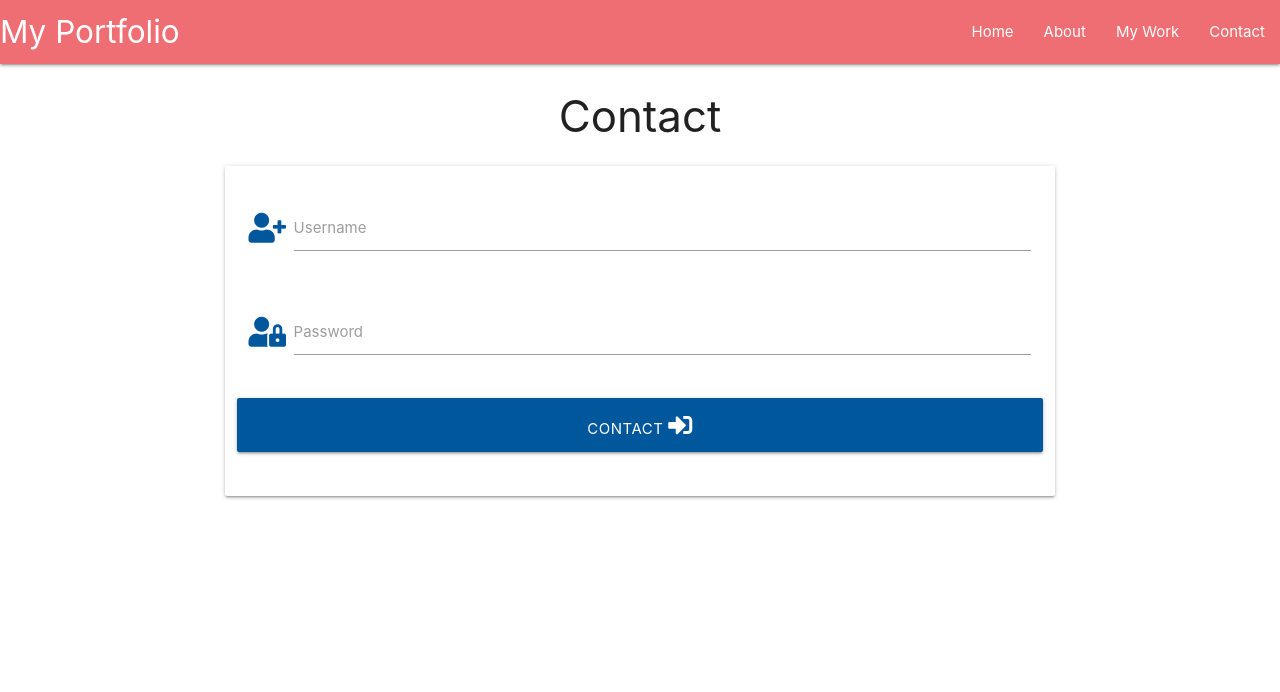
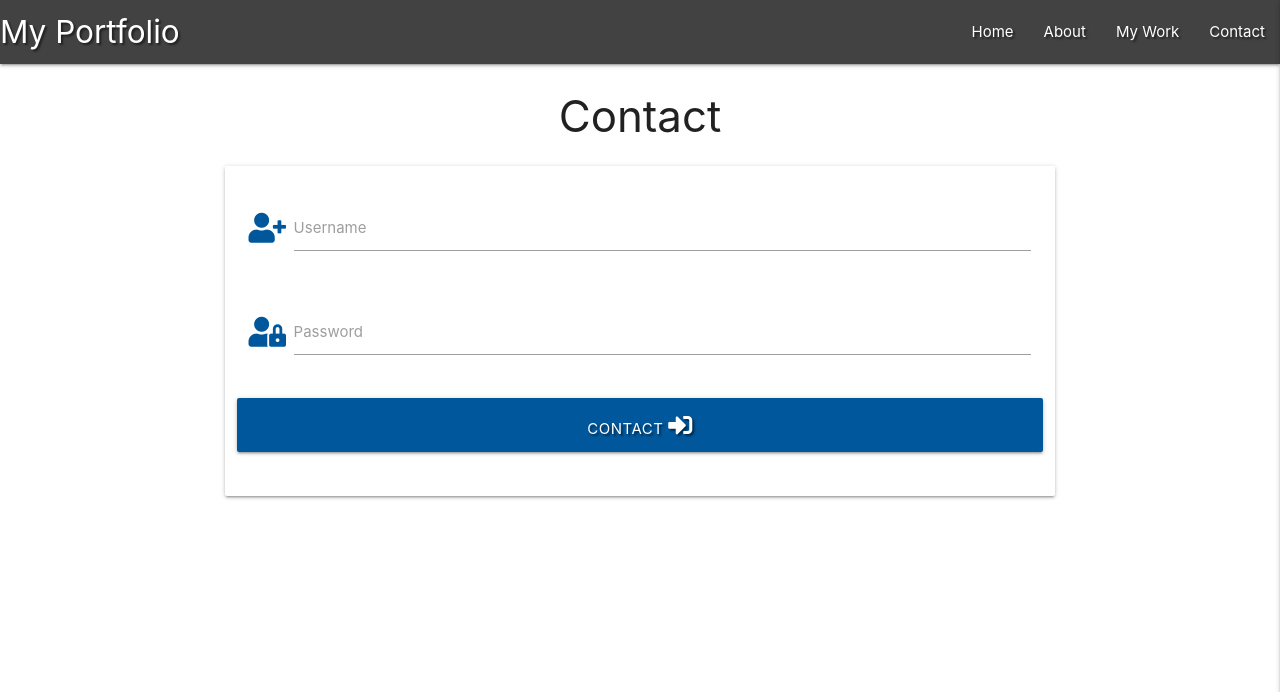
Before and after one commit to David-Gyavi/my-first-portfolio-project, a Flask app: page /contact in a window 1280 px wide. Shown: the top 692 px of the page. Run offline with Flask 2, Linux system fonts and the light colour scheme; some libraries are stand-ins or nearby versions.

Commit message:
Create of the Nav bar and the side bar

```diff
--- a/app.py
+++ b/app.py
@@ -28,6 +28,25 @@ def get_portfolio():
 
 @app.route("/contact", methods=["GET","POST"])
 def contact():
+    if request.method == "POST":
+        # check if username already exists in db
+        existing_user = mongo.db.users.find_one(
+            {"username": request.form.get("username").lower()})
+
+
+        if existing_user:
+            flash("Username already exists")
+            return redirect(url_for("contact"))
+
+        contact = {
+            "username": request.form.get("username").lower(),
+            "password": generate_password_hash(request.form.get("password"))
+        }
+        mongo.db.users.insert_one(contact)
+
+        # put the new user into 'session' cookie
+        session["users"] = request.form.get("username").lower()
+        flash("Registration Successful")
     return render_template("contact.html")
 
 
--- a/static/css/style.css
+++ b/static/css/style.css
@@ -0,0 +1,3 @@
+.text-shadow {
+     text-shadow: 2px 2px 2px rgba(0,0,0,0.5);
+}
--- a/static/js/script.js
+++ b/static/js/script.js
@@ -0,0 +1,3 @@
+$(document).ready(function(){
+    $('.sidenav').sidenav({edge:"right"});
+});
--- a/templates/base.html
+++ b/templates/base.html
@@ -14,10 +14,11 @@
 <body>
     <header>
         <!--navbar-->
-        <nav>
-    <div class="navbar navbar-expand-lg navbar-dark text-shadow light-blue darken-1 bg-primary fixed-top" id="sideNav">
+
+<nav class="nav-extended text-shadow grey darken-3" id="sideNav">
+    <div class="nav-wrapper">
       <a href="{{ url_for('get_portfolio') }}" class="brand-logo">My Portfolio</a>
-      <a href="#" data-target="mobile-demo" class="sidenav-trigger"><i class="fas fa-bars">menu</i></a>
+      <a href="#" data-target="mobile-demo" class="sidenav-trigger"><i class="fas fa-bars"></i></a>
       <ul class="right hide-on-med-and-down">
         <li><a href="{{ url_for('get_portfolio') }}">Home</a></li>
         <li><a href="#about">About</a></li>
@@ -25,11 +26,27 @@
         <li><a href="{{ url_for('contact') }}">Contact</a></li>
       </ul>
     </div>
-  </nav>
+</nav>
+
+<!--mobile sidenav-->
+<ul class="sidenav" id="mobile-demo">
+    <li>
+        <h4 class="center-align grey darken-text  grey lighten-5">My Portfolio</h4>
+    </li>
+    <li><a href="{{ url_for('get_portfolio') }}">Home</a></li>
+    <li><a href="#">About</a></li>
+    <li><a href="#">My Work</a></li>
+    <li><a href="{{ url_for('contact') }}">Contact</a></li>
+</ul>
     </header>
+
+    <section>
+
+    </section>
 
     {% block content %}
     {% endblock %}
+
     <script src="https://code.jquery.com/jquery-3.6.0.min.js"
     integrity="sha256-/xUj+3OJU5yExlq6GSYGSHk7tPXikynS7ogEvDej/m4=" crossorigin="anonymous"></script>
     <script src="https://cdnjs.cloudflare.com/ajax/libs/materialize/1.0.0/js/materialize.min.js"></script>
--- a/templates/contact.html
+++ b/templates/contact.html
@@ -9,7 +9,8 @@
             <div class="row">
                 <div class="input-field col s12">
                     <i class="fas fa-user-plus prefix light-blue-text text-darken-4"></i>
-                    <input id="username" name="username" type="text" class="validate">
+                    <input id="username" name="username" type="text" class="validate" minilength="5"
+                    maxlength="15" pattern="^[a-zA-Z0-9]{5,15}$" required>
                     <label for="username">Username</label>
                 </div>
             </div>
@@ -17,7 +18,8 @@
             <div class="row">
                 <div class="input-field col s12">
                      <i class="fas fa-user-lock prefix light-blue-text text-darken-4"></i>
-                    <input id="password" type="password" class="validate">
+                    <input id="password" type="password" class="validate" minilength="5"
+                    maxlength="15" required>
                     <label for="password">Password</label>
                 </div>
             </div>
```
